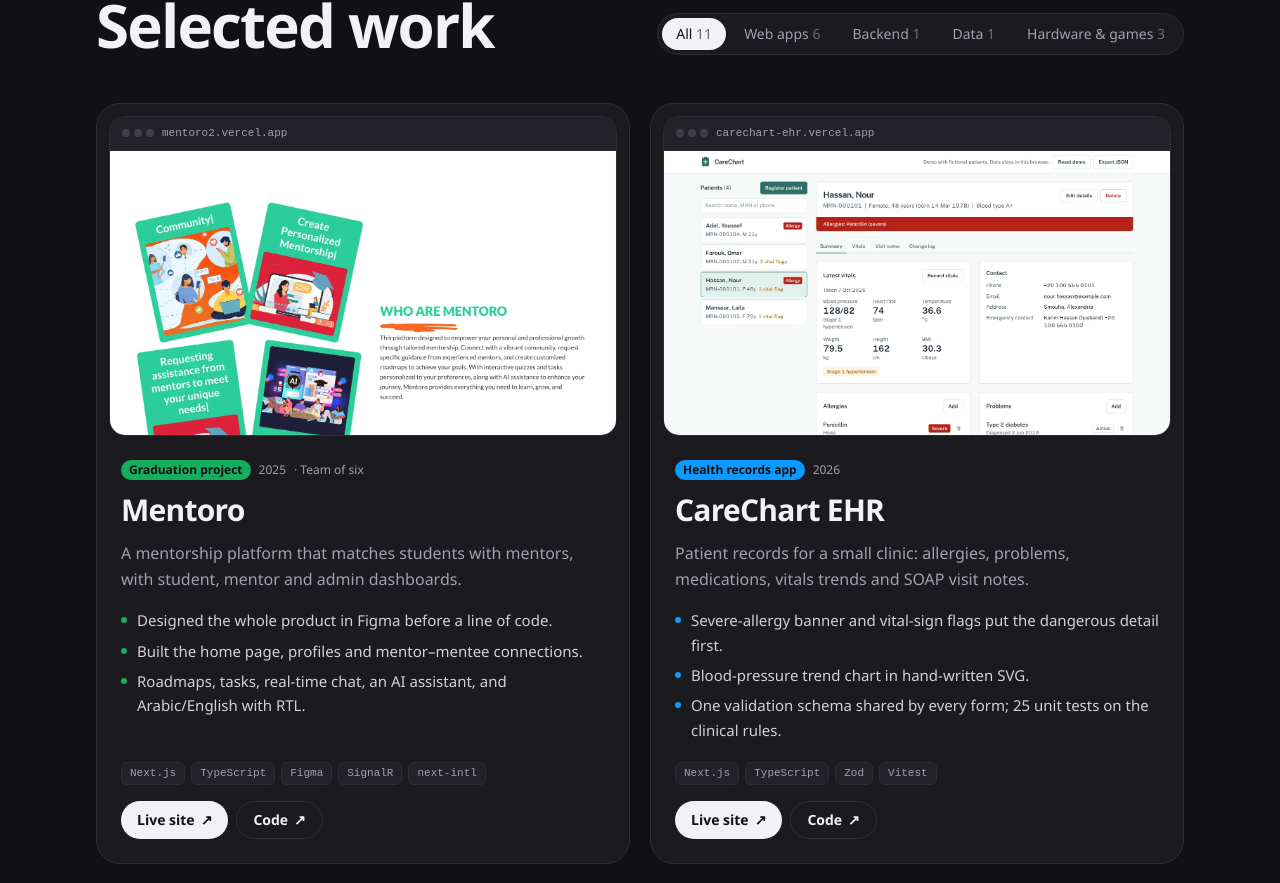
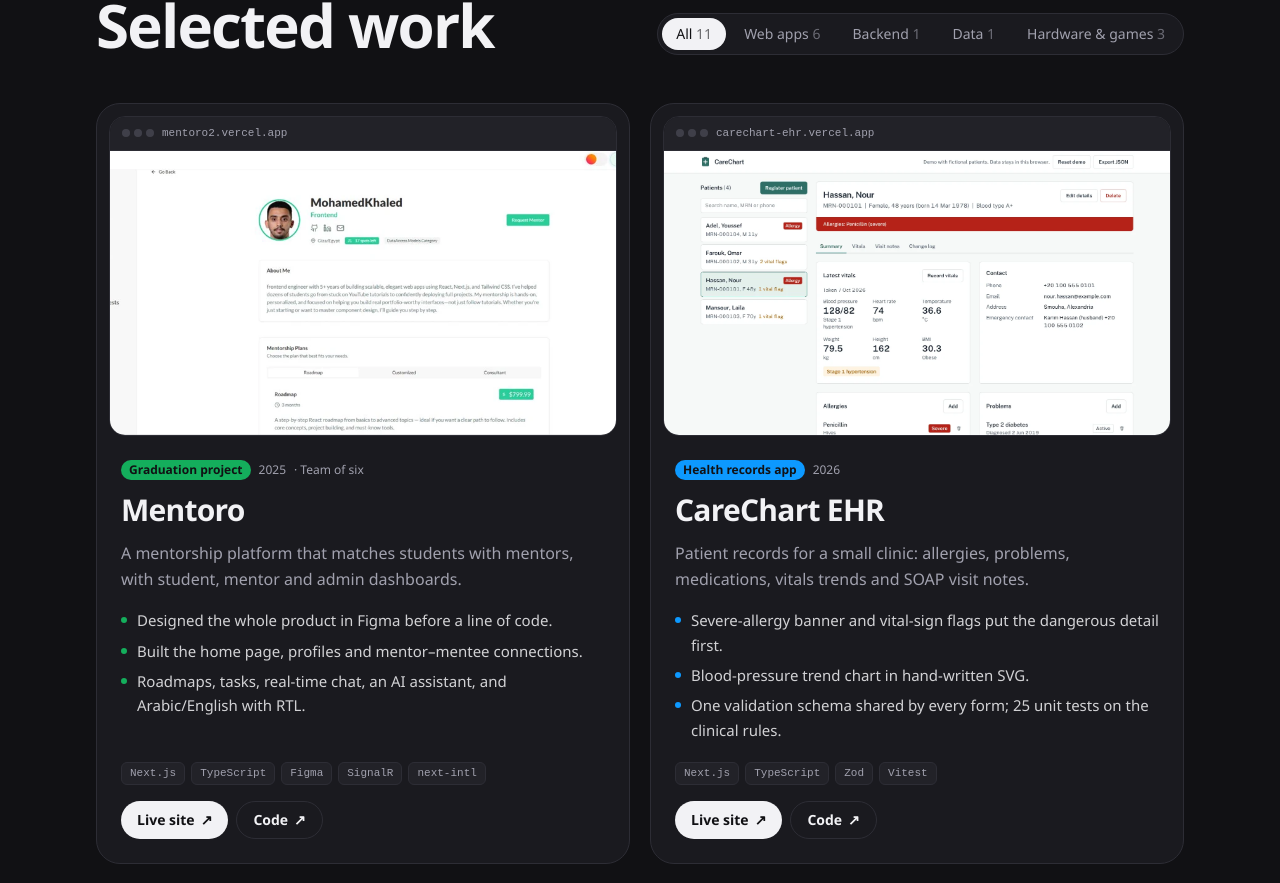
Before and after one commit to MayarIssa/mayar-portfolio, a Next.js app: page / in a window 1280 px wide. Shown: the part 1360-2243 px from the top of the page. Built offline with nearby package versions, Linux system fonts and the light colour scheme.

Commit message:
Mentoro: mentor profile screenshot as the project image

```diff
--- a/src/content.ts
+++ b/src/content.ts
@@ -88,7 +88,7 @@
     live: "https://mentoro2.vercel.app/",
     code: "https://github.com/MayarIssa/MentoroLast",
     tint: "#14AE5C",
-    image: { src: "/work/mentoro.webp", alt: "Mentoro's 'Who are Mentoro' section with illustrated cards for community, personalised mentorship and AI assistance" },
+    image: { src: "/work/mentoro-profile.webp", alt: "Mentoro mentor profile page: sidebar navigation, mentor photo, name and specialty, About Me, and mentorship plans with a priced roadmap", position: "center top" },
     featured: true,
   },
   {
```
Also changed, not shown: public/work/mentoro-profile.webp (added).
